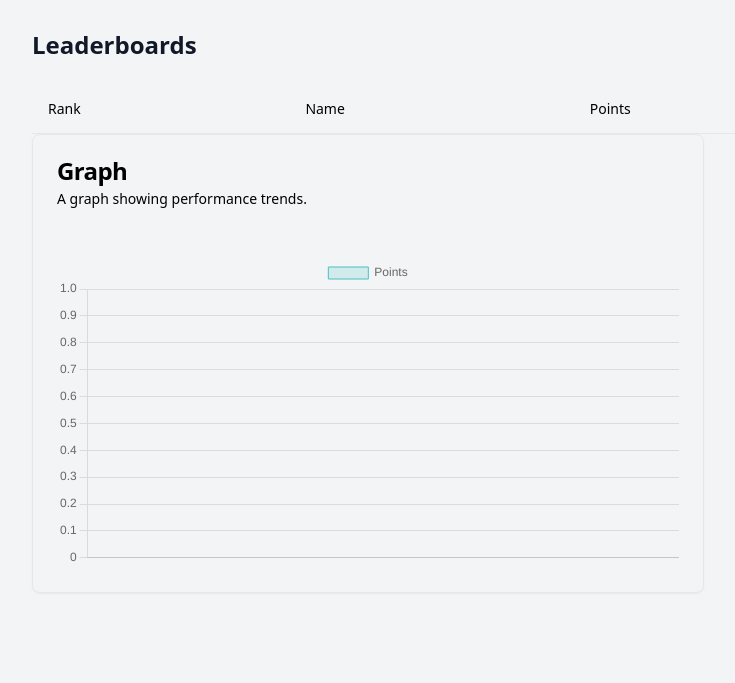
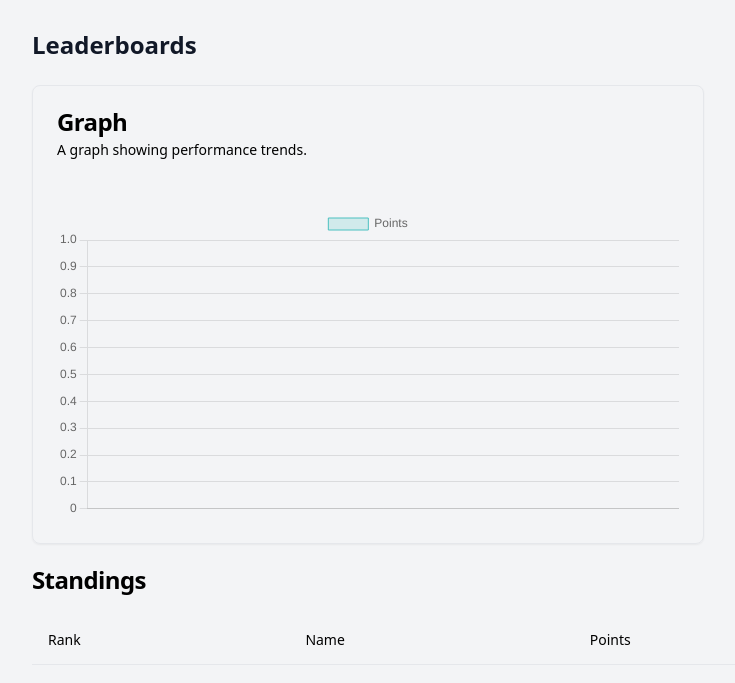
Before and after one commit to Dhaarun-Abhimanyu/kriya-leaderboards, a website: page public/index.html in a window 1280 px wide. Shown: the part 147-830 px from the top of the page, without its empty margins (192-927 px from the left). Drawn offline with nearby package versions, Linux system fonts and the light colour scheme; no server answers.

Commit message:
Add cors dependency and update leaderboard UI

```diff
--- a/package.json
+++ b/package.json
@@ -1,11 +1,12 @@
 {
   "dependencies": {
+    "cors": "^2.8.5",
     "express": "^4.18.2",
+    "mongodb": "4.4.1",
     "nodemon": "^3.0.3",
-    "mongodb": "4.4.1",
     "xlsx": "^0.18.5"
   },
   "scripts": {
-    "dev" : "nodemon server.js"
+    "dev": "nodemon server.js"
   }
 }
--- a/public/index.html
+++ b/public/index.html
@@ -15,6 +15,25 @@
         </header>
         <main>
             <h2 class="text-2xl font-bold text-gray-900 mb-6">Leaderboards</h2>
+
+            <div class="rounded-lg border bg-card text-card-foreground shadow-sm h-full w-full max-w-2xl" data-v0-t="card">
+                <div class="flex flex-col space-y-1.5 p-6">
+                    <h3 class="text-2xl font-semibold whitespace-nowrap leading-none tracking-tight">
+                        Graph
+                    </h3>
+                    <p class="text-sm text-muted-foreground">
+                        A graph showing performance trends.
+                    </p>
+                </div>
+                <div class="p-6">
+                    <canvas id="performanceGraph" width="400" height="200"></canvas>
+                </div>
+            </div>
+
+            <h3 class="text-2xl font-semibold whitespace-nowrap leading-none tracking-tight py-6">
+                Standings
+            </h3>
+
             <div class="relative w-full overflow-auto">
                 <table id="leaderboardTable" class="w-full caption-bottom text-sm">
                     <thead class="[&amp;_tr]:border-b">
@@ -34,20 +53,6 @@
                         <!-- Table body will be dynamically populated using JavaScript -->
                     </tbody>
                 </table>
-            </div>
-
-            <div class="rounded-lg border bg-card text-card-foreground shadow-sm h-full w-full max-w-2xl" data-v0-t="card">
-                <div class="flex flex-col space-y-1.5 p-6">
-                    <h3 class="text-2xl font-semibold whitespace-nowrap leading-none tracking-tight">
-                        Graph
-                    </h3>
-                    <p class="text-sm text-muted-foreground">
-                        A graph showing performance trends.
-                    </p>
-                </div>
-                <div class="p-6">
-                    <canvas id="performanceGraph" width="400" height="200"></canvas>
-                </div>
             </div>
         </main>
     </div>
@@ -103,14 +108,15 @@
         // Function to update the chart with dynamic data
         function updateChart() {
             const ctx = document.getElementById('performanceGraph').getContext('2d');
+            const newleaderboardData = leaderboardData.slice(0, 5);
 
             const myChart = new Chart(ctx, {
                 type: 'bar',
                 data: {
-                    labels: leaderboardData.map(entry => entry['TeamName']),
+                    labels: newleaderboardData.map(entry => entry['TeamName']),
                     datasets: [{
                         label: 'Points',
-                        data: leaderboardData.map(entry => entry.Points),
+                        data: newleaderboardData.map(entry => entry.Points),
                         backgroundColor: 'rgba(75, 192, 192, 0.2)',
                         borderColor: 'rgba(75, 192, 192, 1)',
                         borderWidth: 1
```
Also changed, not shown: 1 other file.
